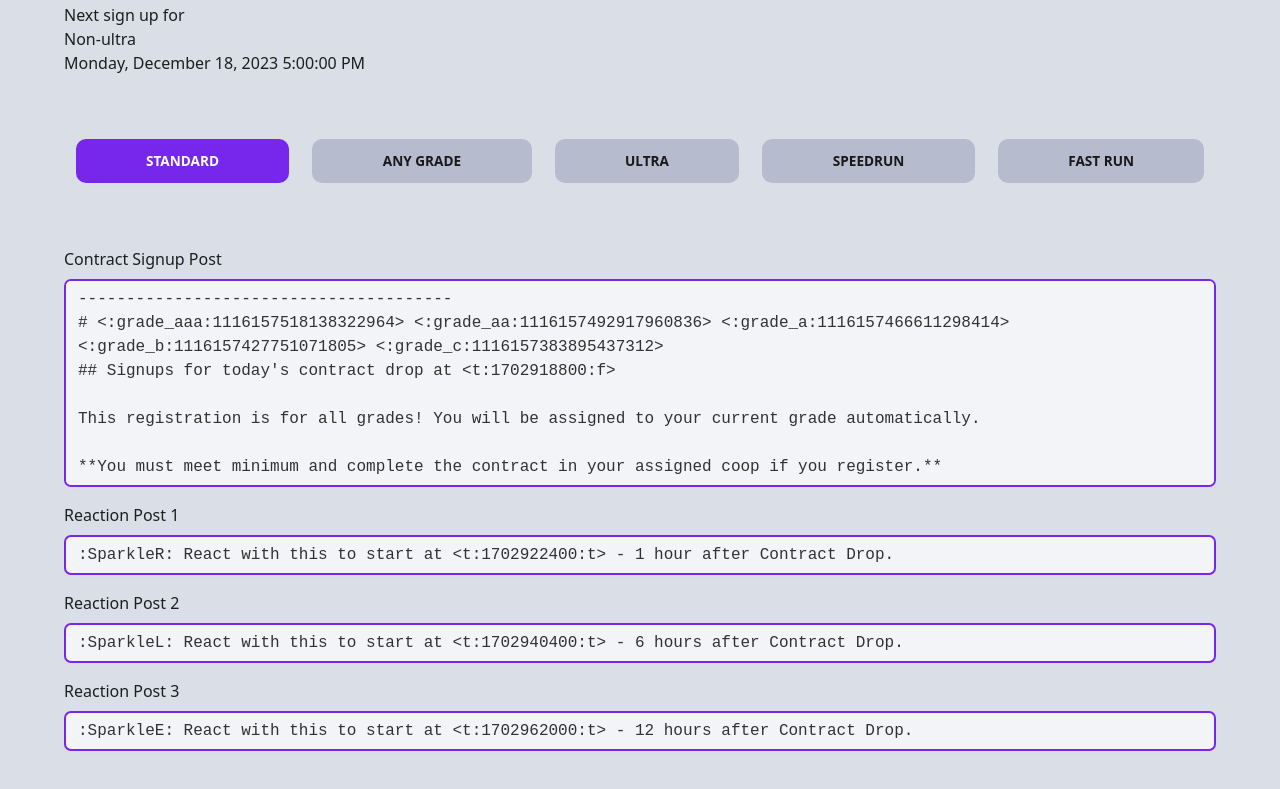
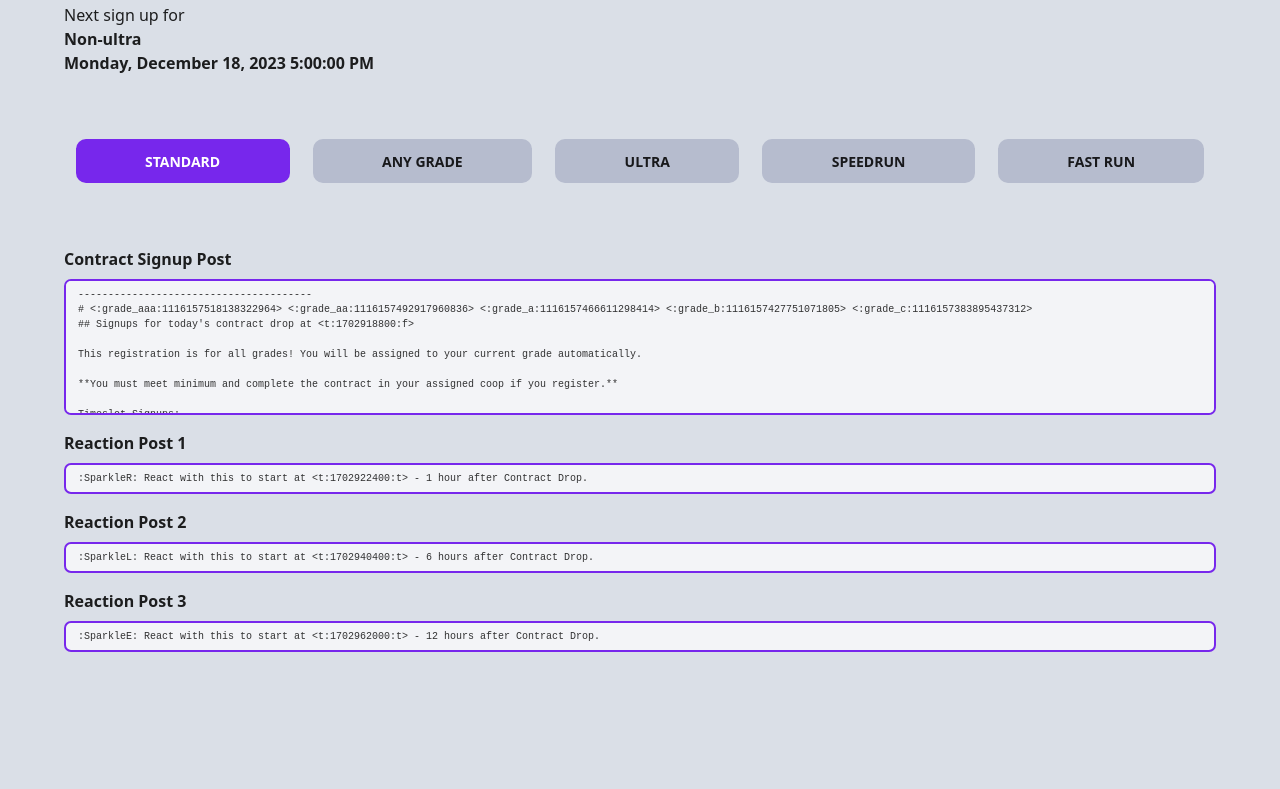
Before and after one commit to integerrr/majregpost, a website built with Vite: page src/index.html in a window 1280 px wide. Shown: the part 107-896 px from the top of the page. After the commit the page ends 839 px from the top, so only its background shows below. Built offline with nearby package versions, Linux system fonts and the light colour scheme.

Commit message:
further tweak design

```diff
--- a/src/index.html
+++ b/src/index.html
@@ -14,11 +14,11 @@
       <div id="nextcontract">bleh</div>
     </div>
     <div class="tabs">
-      <div class="tab active" id="std" data-tab="std">Standard</div>
-      <div class="tab" id="anygrade" data-tab="anygrade">Any Grade</div>
-      <div class="tab" id="ultra" data-tab="ultra">Ultra</div>
-      <div class="tab" id="sr" data-tab="sr">Speedrun</div>
-      <div class="tab" id="fr" data-tab="fr">Fast Run</div>
+      <div class="tab active" id="std_tab" data-tab="std"></div>
+      <div class="tab" id="anygrade_tab" data-tab="anygrade"></div>
+      <div class="tab" id="ultra_tab" data-tab="ultra">Ultra</div>
+      <div class="tab" id="sr_tab" data-tab="sr"></div>
+      <div class="tab" id="fr_tab" data-tab="fr"></div>
     </div>
     <div class="tabs_content">
       <div class="content std active">
--- a/src/scss/styles.scss
+++ b/src/scss/styles.scss
@@ -40,11 +40,45 @@
   }
 }
 
+@media screen and (max-width: 600px) {
+  body {
+    font-size: 20px;
+  }
+
+  #std_tab::before {
+    content: "STD";
+  }
+  #anygrade_tab::before {
+    content: "AG";
+  }
+  #sr_tab::before {
+    content: "SR";
+  }
+  #fr_tab::before {
+    content: "FR";
+  }
+}
+
+@media screen and (min-width: 601px) {
+  #std_tab::before {
+    content: "Standard";
+  }
+  #anygrade_tab::before {
+    content: "Any Grade";
+  }
+  #sr_tab::before {
+    content: "SpeedRun";
+  }
+  #fr_tab::before {
+    content: "Fast run";
+  }
+}
+
 :root {
     font-family: Inter, system-ui, Avenir, Helvetica, Arial, sans-serif;
     line-height: 1.5;
     font-weight: 400;
-    font-size: 2vmin;
+    font-size: 16px;
 
     color-scheme: light dark;
     color: rgba(255, 255, 255, 0.87);
@@ -59,6 +93,19 @@
     padding: 5% 5%;
   }
 
+  #contracttype {
+    font-weight: bold;
+  }
+
+  #nextcontract {
+    font-weight: bold;
+  }
+
+  .form-label {
+    font-size: 16px;
+    font-weight: bold;
+  }
+
   textarea {
     resize: none;
     font-family: monospace;
@@ -68,6 +115,7 @@
   textarea.form-control {
     border-radius: 7px;
     border: 2px solid #7727ec;
+    font-size: 10px;
   }
 
   h1 {
@@ -96,7 +144,7 @@
     text-transform: uppercase;
     font-weight: bold;
     text-align: center;
-    font-size: 1.7vmin;
+    font-size: 14px;
   }
 
   .tab.active {
```
